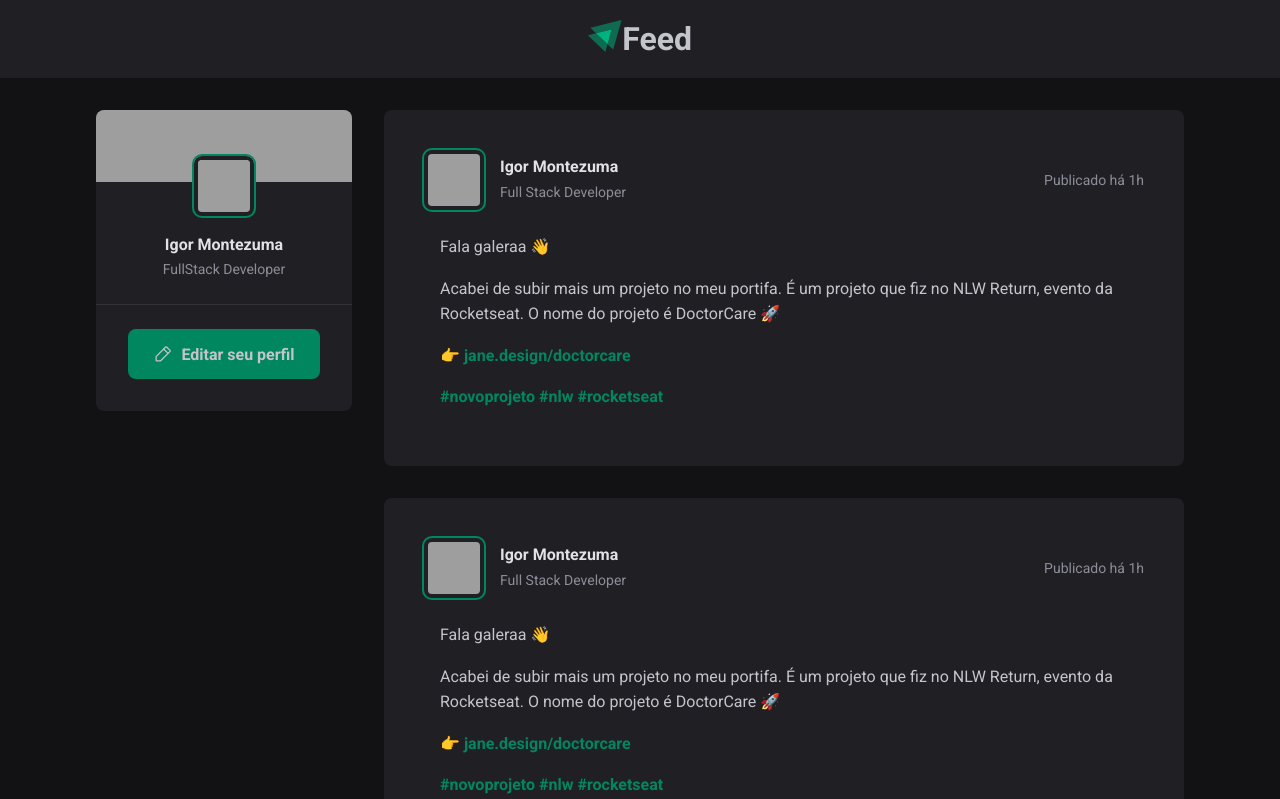
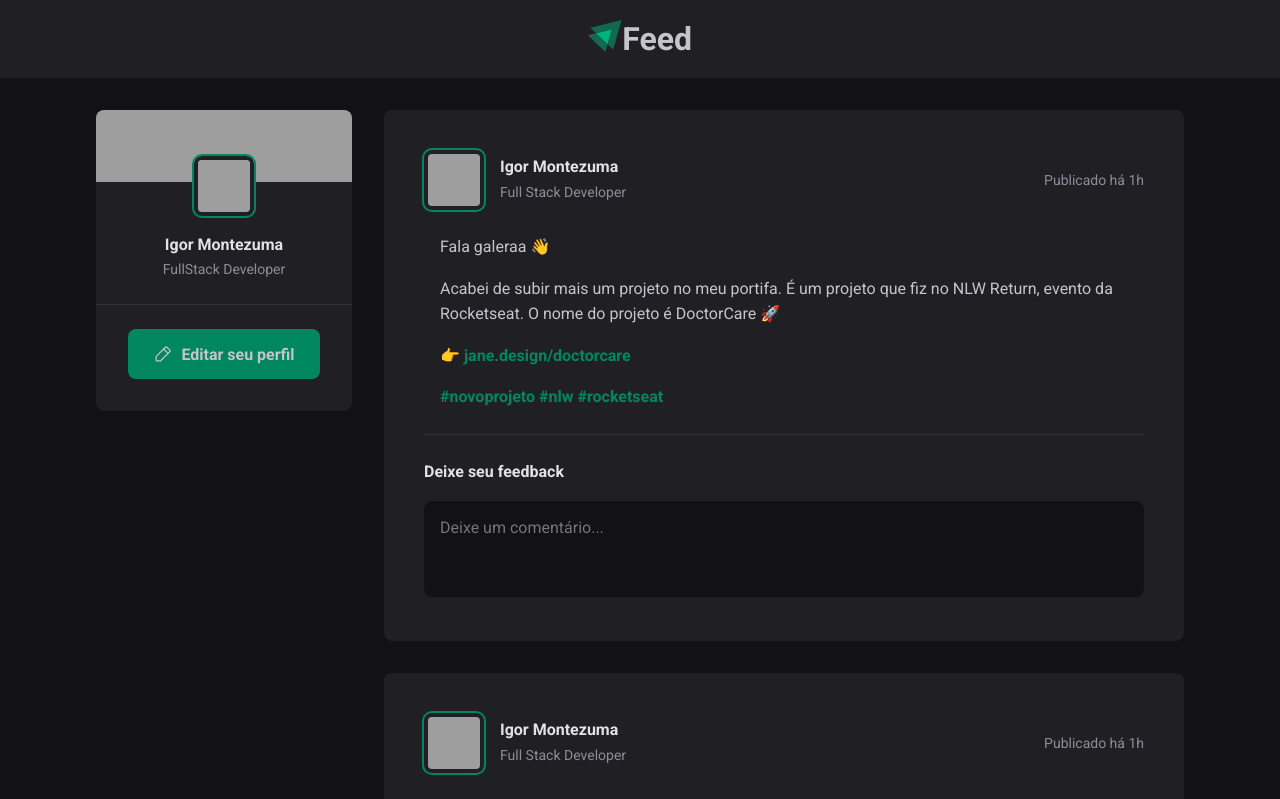
Before and after one commit to IgorMontezuma20/ignite-feed-react-trail, a React (Vite) app: page / in a window 1280 px wide. Shown: the top 799 px of the page. Built offline with nearby package versions, Linux system fonts and the light colour scheme; grey boxes are pictures that could not be loaded.

Commit message:
criando formulario de comentarios

```diff
--- a/src/components/Post/Post.jsx
+++ b/src/components/Post/Post.jsx
@@ -3,7 +3,7 @@ import styles from  './Post.module.css';
 
 export function Post() {
   return (
-    <div>
+
       <article className={styles.post}>
         <header>
             <div className={styles.author}>
@@ -26,7 +26,17 @@ export function Post() {
           <a href="">#nlw </a>{' '}
           <a href="">#rocketseat</a></p>
         </div>
+
+        <form className={styles.commentForm}>
+          <strong>Deixe seu feedback</strong>
+          <textarea
+            placeholder='Deixe um comentário...'
+          />
+          <footer>
+            <button type='submit'>Publicar</button>
+            </footer>
+        </form>
       </article>
-    </div>
+
   )
 }
--- a/src/components/Post/Post.module.css
+++ b/src/components/Post/Post.module.css
@@ -2,7 +2,6 @@
   background: var(--gray-800);
   border-radius: 8px;
   padding: 2.5rem;
-  margin-bottom: 2rem;
 }
 
 .post + .post {
@@ -66,3 +65,54 @@
   color: var(--gray-400);
   line-height: 1.6rem;
 }
+
+.commentForm {
+  width: 100%;
+  margin-top: 1.5rem;
+  padding-top: 1.5rem;
+  border-top: 1px solid var(--gray-600);
+}
+
+.commentForm > strong {
+  line-height: 1.6;
+  color: var(--gray-100);
+}
+
+.commentForm textarea {
+  width: 100%;
+  background: var(--gray-900);
+  border: 0;
+  resize: none;
+  height: 6rem;
+  padding: 1rem;
+  border-radius: 8px;
+  color: var(--gray-100);
+  line-height: 1.4;
+  margin-top: 1rem;
+}
+
+.commentForm footer {
+  visibility: hidden;
+  max-height: 0;
+}
+
+.commentForm:focus-within footer {
+  visibility: visible;
+  max-height: none;
+}
+
+.commentForm button[type="submit"] {
+  padding: 1rem 1.5rem;
+  margin-top: 1rem;
+  border-radius: 8px;
+  border: 0;
+  background: var(--green-500);
+  color: var(--white);
+  font-weight: bold;
+  cursor: pointer;
+  transition: background-color 0.2s;
+}
+
+.commentForm button[type="submit"]:hover {
+  background: var(--green-300);
+}
--- a/src/global.css
+++ b/src/global.css
@@ -10,6 +10,11 @@
 
   --green-300: #00b37e;
   --green-500: #00875f;
+}
+
+:focus {
+  outline: transparent;
+  box-shadow: 0 0 0 2px var(--green-500);
 }
 
 * {
```
